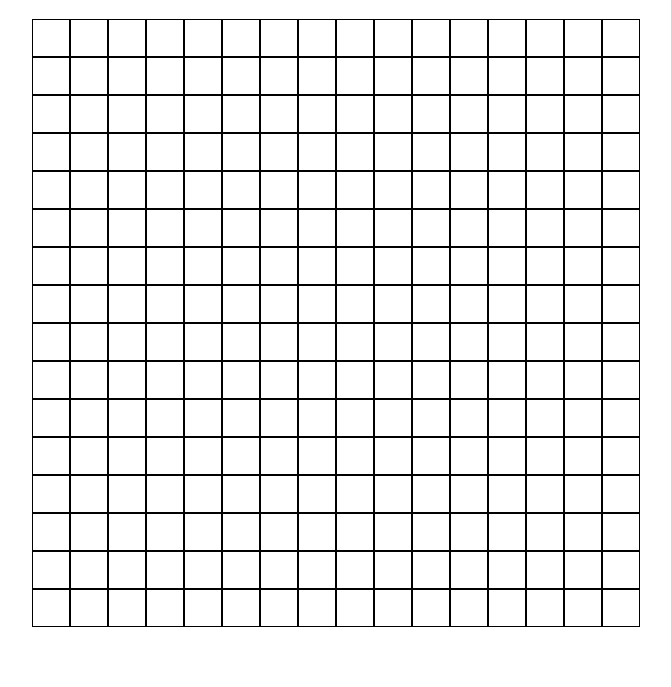
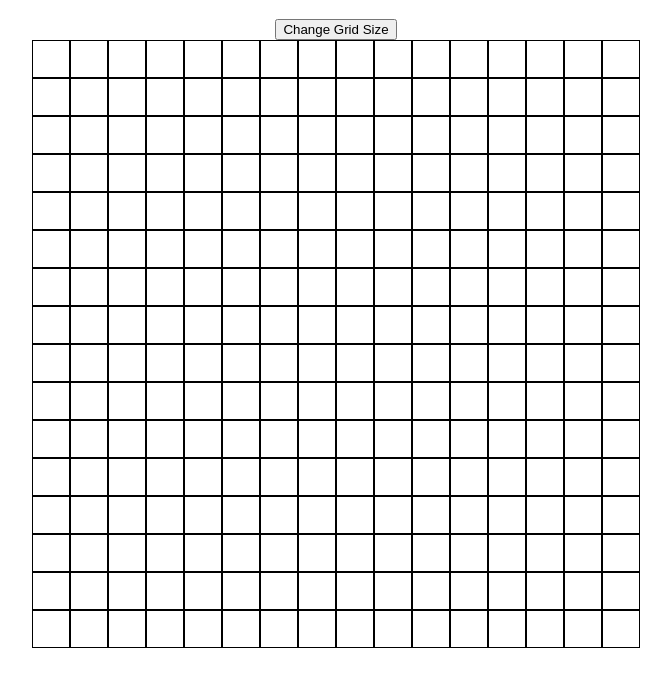
Before and after one commit to abrook7/etch-a-sketch, a plain HTML site: page index.html in a window 1280 px wide. Shown: the part 69-756 px from the top of the page, without its empty margins (304-975 px from the left). Drawn offline with Linux system fonts and the light colour scheme.

Commit message:
Add Grid Sizing Button
Users can click a button and be prompted to change the grid size.
Function createGrid creates a grid based on the size input and the
function changeSize prompts the user what size they want and calls
createGrid to make the grid with the new size.

```diff
--- a/index.html
+++ b/index.html
@@ -10,6 +10,7 @@
 </head>
 <body>
     <h1>Etch a Sketch</h1>
+    <button>Change Grid Size</button>
     <div class="container"></div>
 </body>
 </html>
--- a/js-file.js
+++ b/js-file.js
@@ -1,12 +1,26 @@
 const gridArea = document.querySelector(".container");
-let grid = [];
+const button = document.querySelector("button");
 
-for (i = 0; i < 256; i++) {
-  let box = document.createElement("div");
-  box.setAttribute(
-    "style",
-    "border: 1px solid black; height:38px; width:38px;"
-  );
-  gridArea.appendChild(box);
-  console.log(gridArea);
+createGrid();
+
+button.addEventListener("click", changeSize);
+
+function changeSize() {
+  const size = prompt("What number of grid squares per side would you like?");
+  return createGrid(size);
 }
+
+function createGrid(size = 16) {
+  if (size > 100) {
+    return "ERROR GRID TOO LARGE";
+  } else {
+    for (i = 0; i < size ** 2; i++) {
+      let box = document.createElement("div");
+      box.setAttribute(
+        "style",
+        `border: 1px solid black; height:${38}px; width:${38}px;`
+      );
+      gridArea.appendChild(box);
+    }
+  }
+}
```
